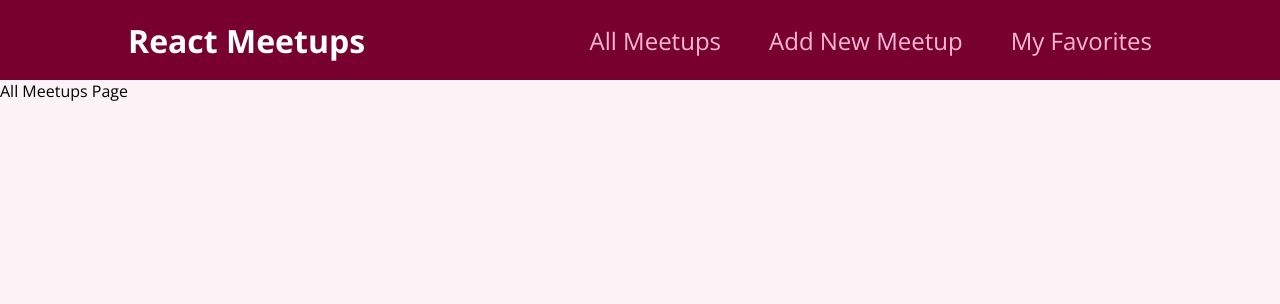
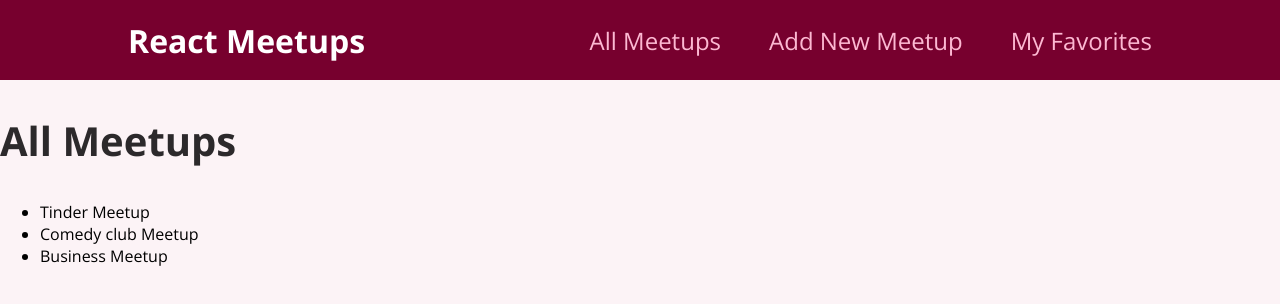
Before and after one commit to Harrytimbog/React-meetups, a React (Create React App) app: page / in a window 1280 px wide. Shown: the top 304 px of the page. Built offline with nearby package versions, Linux system fonts and the light colour scheme.

Commit message:
Output Lists

```diff
--- a/src/pages/AllMeetups.js
+++ b/src/pages/AllMeetups.js
@@ -1,5 +1,42 @@
+const DUMMY_DATA = [
+  {
+    id: "m1",
+    title: "Tinder Meetup",
+    image:
+      "https://upload.wikimedia.org/wikipedia/commons/thumb/d/d3/Stadtbild_M%C3%BCnchen.jpg/2560px-Stadtbild_M%C3%BCnchen.jpg",
+    address: "Meetupstreet 5, 12345 Meetup City",
+    description:
+      "This is a first, amazing meetup which you definitely should not miss. It will be a lot of fun!",
+  },
+  {
+    id: "m2",
+    title: "Comedy club Meetup",
+    image:
+      "https://upload.wikimedia.org/wikipedia/commons/thumb/d/d3/Stadtbild_M%C3%BCnchen.jpg/2560px-Stadtbild_M%C3%BCnchen.jpg",
+    address: "GhanaJollofstreet 5, 12345 Meetup City",
+    description:
+      "This is a first, amazing meetup which you definitely should not miss. It will be a lot of fun!",
+  },
+  {
+    id: "m3",
+    title: "Business Meetup",
+    image:
+      "https://upload.wikimedia.org/wikipedia/commons/thumb/d/d3/Stadtbild_M%C3%BCnchen.jpg/2560px-Stadtbild_M%C3%BCnchen.jpg",
+    address: "Soteria 5, 12345 Meetup City",
+    description:
+      "This is a first, amazing meetup which you definitely should not miss. It will be a lot of fun!",
+  }
+];
+
 function AllMeetupsPage() {
-  return <div>All Meetups Page</div>
+  return <section>
+    <h1>All Meetups</h1>
+    <ul>
+      {DUMMY_DATA.map((meetup) => {
+        return <li key={meetup.id}>{meetup.title}</li>;
+      })}
+    </ul>
+  </section>
 }
 
 export default AllMeetupsPage;
```
